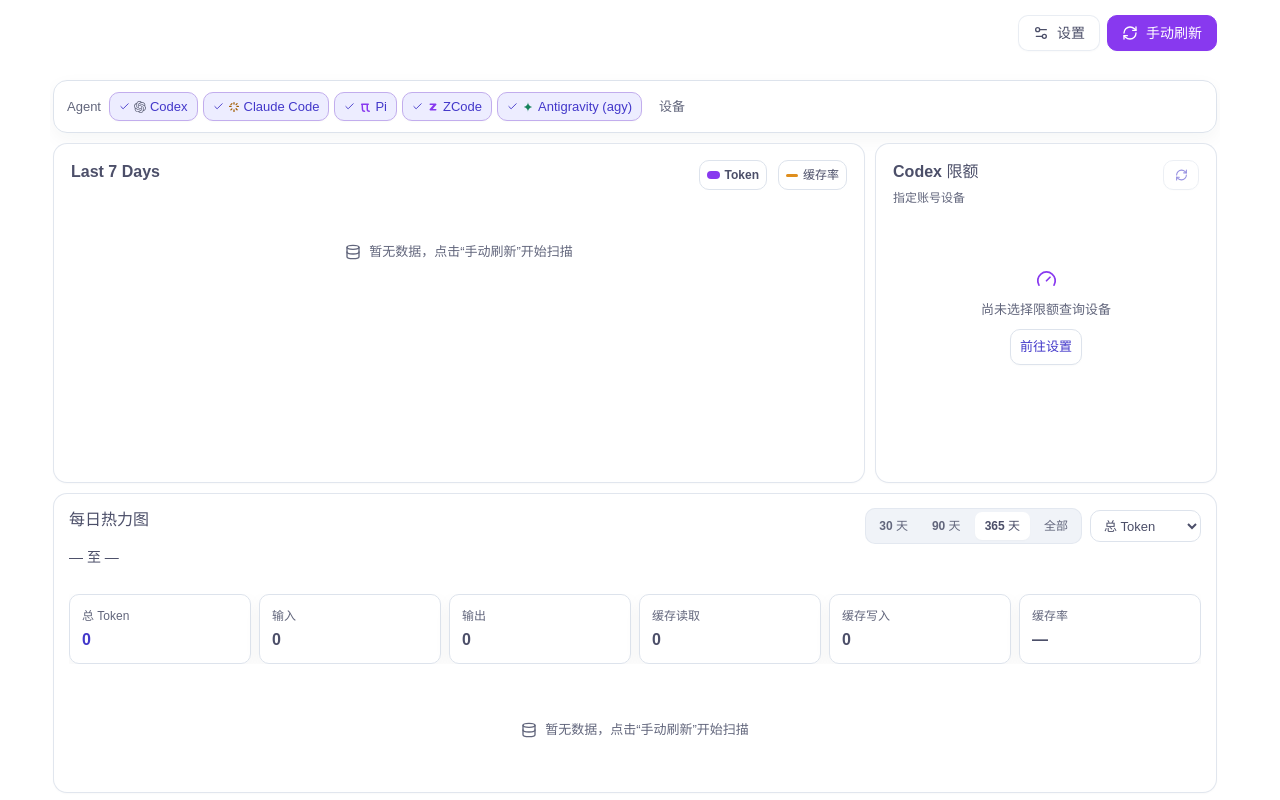
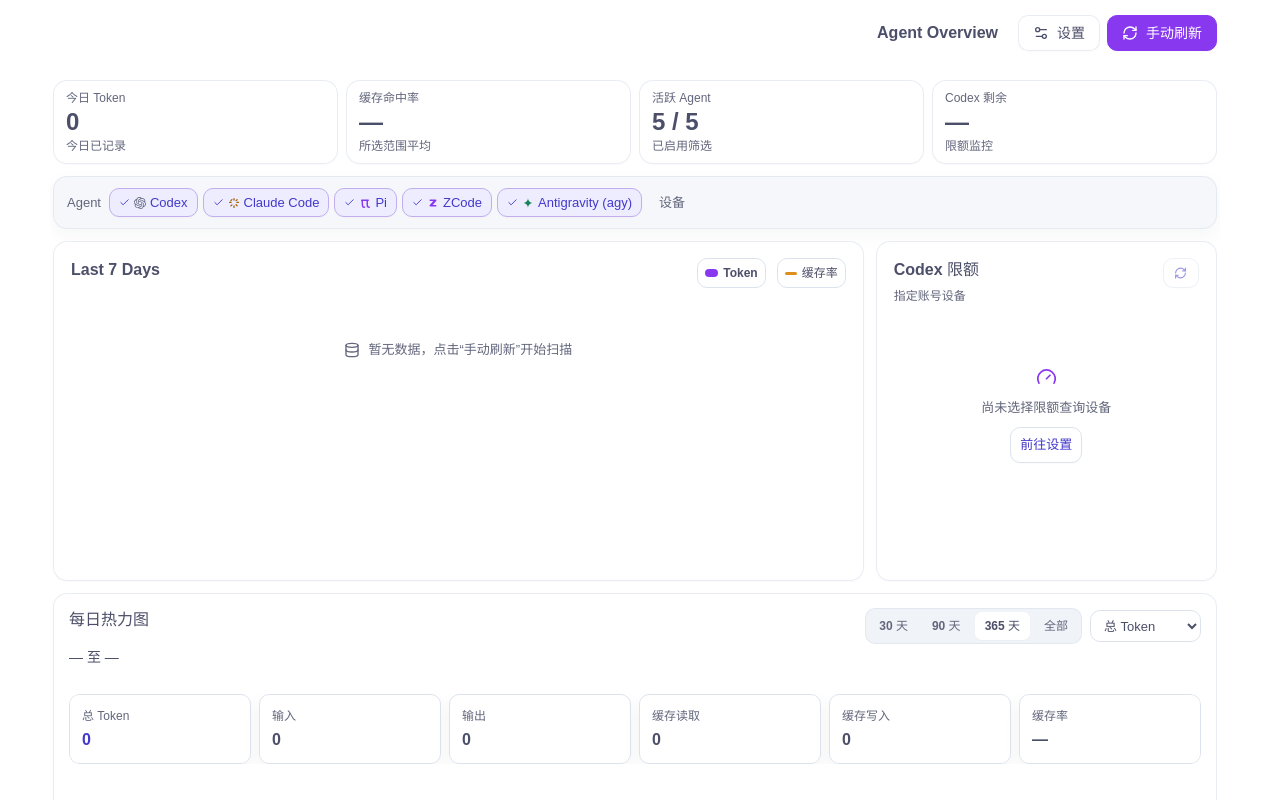
Before and after one commit to JesmonX/digiworld, a React (Vite) app in the folder plugins/agent-token-heatmap/ui/: page / in a window 1280 px wide. Built offline with nearby package versions, Linux system fonts and the light colour scheme.

Commit message:
feat(agent-overview): redesign dashboard layout

```diff
--- a/plugins/agent-token-heatmap/ui/src/App.tsx
+++ b/plugins/agent-token-heatmap/ui/src/App.tsx
@@ -1,4 +1,4 @@
-import { Button, Input, Select, Textarea, Card, Dialog, Status } from '@digiworld/design-system/react'
+import { Button, Input, Select, Textarea, Card, Dialog, Status, Metric } from '@digiworld/design-system/react'
 import { useCallback, useEffect, useMemo, useRef, useState } from 'react'
 import { AlertTriangle, Check, Clock3, Database, Gauge, HardDrive, PieChart, Plus, RefreshCw, Server, Settings2, Ticket, Trash2, X } from 'lucide-react'
 import { createPluginBridge } from '@digiworld/plugin-sdk'
@@ -331,10 +331,20 @@ export default function App() {
   }, [snapshot])
   const weekly = useMemo(() => snapshot ? weeklyUsage(snapshot.endDay, snapshot.days) : [], [snapshot])
   const sourceOptions = settings ? [{ id: 'local', label: '本机' }, ...settings.sshSources] : []
+  const todayUsage = useMemo(() => {
+    const t = new Date().toISOString().slice(0, 10)
+    return snapshot?.days.find(d => d.day === t) ?? snapshot?.days.at(-1)
+  }, [snapshot])
+  const todayTokens = todayUsage?.totalTokens ?? 0
+  const cacheRateStr = snapshot?.totals.cacheRate != null ? `${(snapshot.totals.cacheRate * 100).toFixed(1)}%` : '—'
+  const primaryQuotaRemaining = quota?.windows?.[0] != null ? 100 - Math.max(0, Math.min(100, quota.windows[0].usedPercent)) : null
 
   return (
     <div className="usage-app">
       <header className="dw-toolbar usage-header">
+        <div className="usage-header-title">
+          <h2>Agent Overview</h2>
+        </div>
         <div className="header-buttons">
           <Button className="secondary" onClick={() => setSettingsOpen(true)}><Settings2 />设置</Button>
           <Button className="primary" disabled={refresh.running} onClick={() => void startRefresh()}><RefreshCw className={refresh.running ? 'spin' : ''} />{refresh.running ? `${refresh.completed}/${refresh.total} ${refresh.currentSource ?? ''}` : '手动刷新'}</Button>
@@ -342,6 +352,29 @@ export default function App() {
       </header>
 
       {(error || refresh.errors.length > 0) && <Status tone="error" className="error-banner"><AlertTriangle /><span>{error ?? refresh.errors.join('；')}</span><Button onClick={() => { setError(null); setRefresh(current => ({ ...current, errors: [] })) }}><X /></Button></Status>}
+
+      <div className="agent-metric-strip">
+        <Metric
+          label="今日 Token"
+          value={formatTokens(todayTokens)}
+          hint={todayUsage ? `${todayUsage.models?.length ?? 0} 个模型` : '今日已记录'}
+        />
+        <Metric
+          label="缓存命中率"
+          value={cacheRateStr}
+          hint="所选范围平均"
+        />
+        <Metric
+          label="活跃 Agent"
+          value={`${agents.length} / ${AGENTS.length}`}
+          hint="已启用筛选"
+        />
+        <Metric
+          label="Codex 剩余"
+          value={primaryQuotaRemaining != null ? `${primaryQuotaRemaining}%` : '—'}
+          hint={quota?.planType ?? '限额监控'}
+        />
+      </div>
 
       <section className="filter-bar">
         <FilterGroup label="Agent">{AGENTS.map(agent => <FilterChip key={agent} active={agents.includes(agent)} label={agentLabel[agent]} icon={<AgentIcon agent={agent} />} onClick={() => toggleAgent(agent)} />)}</FilterGroup>
```
Also changed, not shown: plugins/agent-token-heatmap/ui/src/styles.css.
